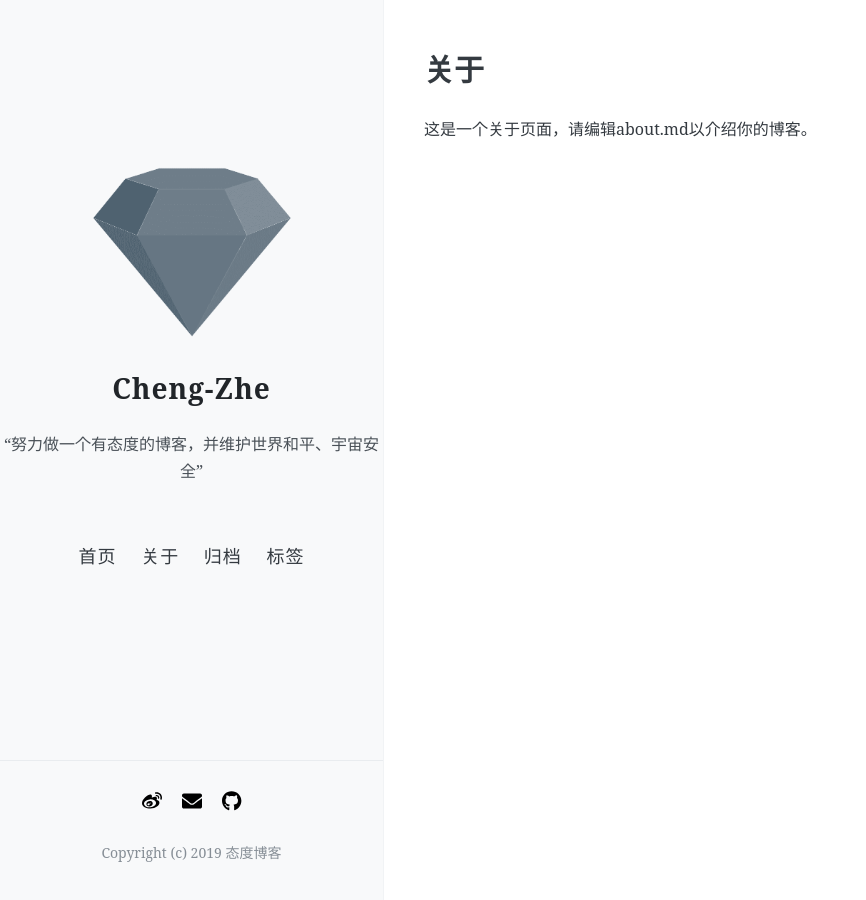
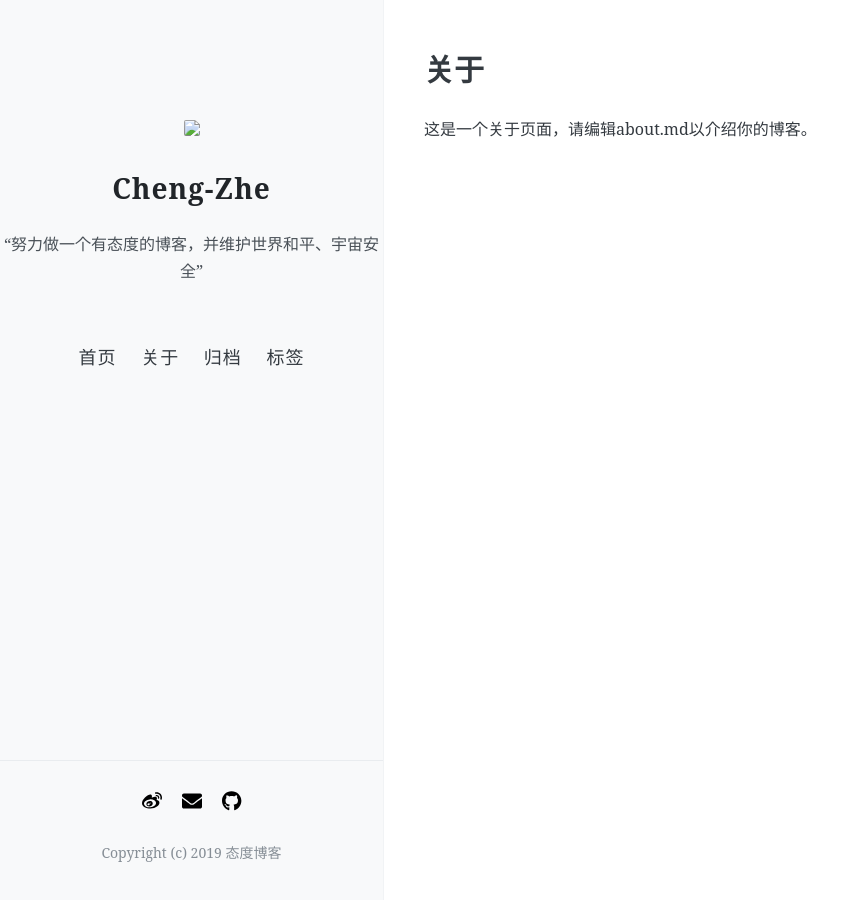
Before and after one commit to lxzchen/blog, a Jekyll site: the page built from about.md, in a window 1280 px wide. Shown: the whole page, without its empty margins (0-866 px from the left). Built offline with Jekyll 4.4.1, drawn with Linux system fonts in a browser that asks for light colours; nearby versions of some CDN libraries.

Commit message:
modify config

```diff
--- a/_config.yml
+++ b/_config.yml
@@ -14,10 +14,10 @@ description: “努力做一个有态度的博客，并维护世界和平、宇
 #
 
 # 你的博客logo图片URL，建议尺寸不超过300px × 300px
-avatar: /images/logo.png
+avatar: images/logo.png
 
 # 你的favicon（出现在浏览器tab上）图片URL，建议使用较小(64px × 64px)的图片
-favicon: /images/favicon.png
+favicon: images/favicon.png
 
 
 # 菜单中的按钮
@@ -58,11 +58,11 @@ footer-text: Copyright (c) 2019 态度博客
 # 输入Disqus shortname，即可添加评论区，细节可阅读文档。
 disqus: loffer #shortname
 
-gitalk:
-  comment_gitalk_clientId: 10b36e4fc784967ddbe4
-  comment_gitalk_clientSecret: daaaf6ab3193368ed0218b5f4cd57223a0afef85
-  comment_gitalk_repo: lxzchen/blog-comment.github.io
-  github_username: lxzchen
+gitalk: blog-comment
+comment_gitalk_clientId: 10b36e4fc784967ddbe4
+comment_gitalk_clientSecret: daaaf6ab3193368ed0218b5f4cd57223a0afef85
+comment_gitalk_repo: lxzchen/blog-comment.github.io
+github_username: lxzchen
 
 # 输入Google Analytics web tracking code
 google_analytics:
```
